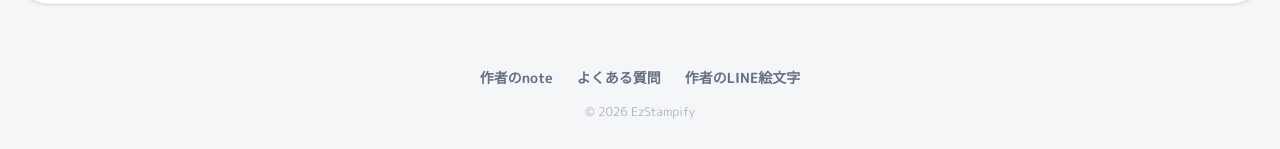
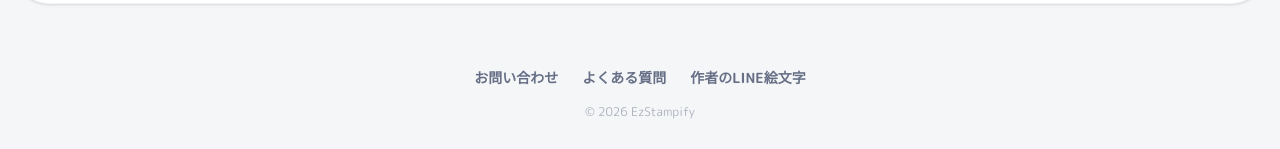
Before and after one commit to Lchiki-nl/Stamp-Image-Tools, a Next.js app: page /app in a window 1280 px wide. Shown: the part 716-865 px from the top of the page. Built offline with nearby package versions, Linux system fonts and the light colour scheme; no server answers.

Commit message:
refactor(ui): update all contact links to Google Form

```diff
--- a/src/app/faq/page.tsx
+++ b/src/app/faq/page.tsx
@@ -149,8 +149,8 @@ export default function FAQPage() {
                   </ol>
                   <p>
                     もしアプリが開けない場合やキーを紛失した場合は、
-                    <a href="https://note.com/lchiki_nl/m/me2fbf42ae315" target="_blank" className="text-blue-500 underline hover:text-blue-600 mx-1">
-                      作者のnote
+                    <a href="https://forms.gle/ZHXoTYuuEW8rfVrw9" target="_blank" className="text-blue-500 underline hover:text-blue-600 mx-1">
+                      お問い合わせフォーム
                     </a>
                     からお問い合わせください。
                   </p>
@@ -228,7 +228,7 @@ export default function FAQPage() {
         <div className="mt-20 pt-10 border-t border-gray-100 text-center">
             <p className="text-gray-500 font-bold mb-4">その他のご質問・お問い合わせ</p>
              <a
-                href="https://note.com/lchiki_nl/m/me2fbf42ae315"
+                href="https://forms.gle/ZHXoTYuuEW8rfVrw9"
                 target="_blank"
                 rel="noopener noreferrer"
                 className="inline-flex items-center gap-2 px-6 py-3 bg-gray-100 hover:bg-gray-200 text-gray-700 font-bold rounded-xl transition-colors"
--- a/src/app/how-to-use/HowToContent.tsx
+++ b/src/app/how-to-use/HowToContent.tsx
@@ -192,7 +192,7 @@ export function HowToContent() {
               </p>
             </div>
             <div className="flex flex-wrap gap-8 text-sm font-bold text-text-sub">
-              <a className="hover:text-primary transition-colors" href="https://note.com/lchiki_nl/m/me2fbf42ae315" target="_blank" rel="noopener noreferrer">作者のnote</a>
+              <a className="hover:text-primary transition-colors" href="https://forms.gle/ZHXoTYuuEW8rfVrw9" target="_blank" rel="noopener noreferrer">お問い合わせ</a>
               <a className="hover:text-primary transition-colors" href="https://store.line.me/emojishop/author/10517625/ja" target="_blank" rel="noopener noreferrer">作者のLINE絵文字</a>
               <Link className="hover:text-primary transition-colors" href="/privacy">プライバシーポリシー</Link>
               <Link className="hover:text-primary transition-colors" href="/terms">利用規約</Link>
--- a/src/app/page.tsx
+++ b/src/app/page.tsx
@@ -58,7 +58,7 @@ export default function LandingPage() {
               </p>
             </div>
             <div className="flex flex-wrap gap-8 text-sm font-bold text-text-sub">
-              <a className="hover:text-primary transition-colors" href="https://note.com/lchiki_nl/m/me2fbf42ae315" target="_blank" rel="noopener noreferrer">作者のnote</a>
+              <a className="hover:text-primary transition-colors" href="https://forms.gle/ZHXoTYuuEW8rfVrw9" target="_blank" rel="noopener noreferrer">お問い合わせ</a>
               <a className="hover:text-primary transition-colors" href="https://store.line.me/emojishop/author/10517625/ja" target="_blank" rel="noopener noreferrer">作者のLINE絵文字</a>
               <Link className="hover:text-primary transition-colors" href="/how-to-use">使い方ガイド</Link>
               <Link className="hover:text-primary transition-colors" href="/faq">よくある質問</Link>
--- a/src/components/gallery/GalleryView.tsx
+++ b/src/components/gallery/GalleryView.tsx
@@ -140,12 +140,12 @@ export function GalleryView({
       <footer className="py-8 text-center text-text-sub text-sm">
         <div className="flex items-center justify-center gap-6 font-bold">
            <a
-             href="https://note.com/lchiki_nl/m/me2fbf42ae315"
+             href="https://forms.gle/ZHXoTYuuEW8rfVrw9"
              target="_blank"
              rel="noopener noreferrer"
              className="hover:text-primary transition-colors"
            >
-             作者のnote
+             お問い合わせ
            </a>
            <Link
              href="/faq"
```
